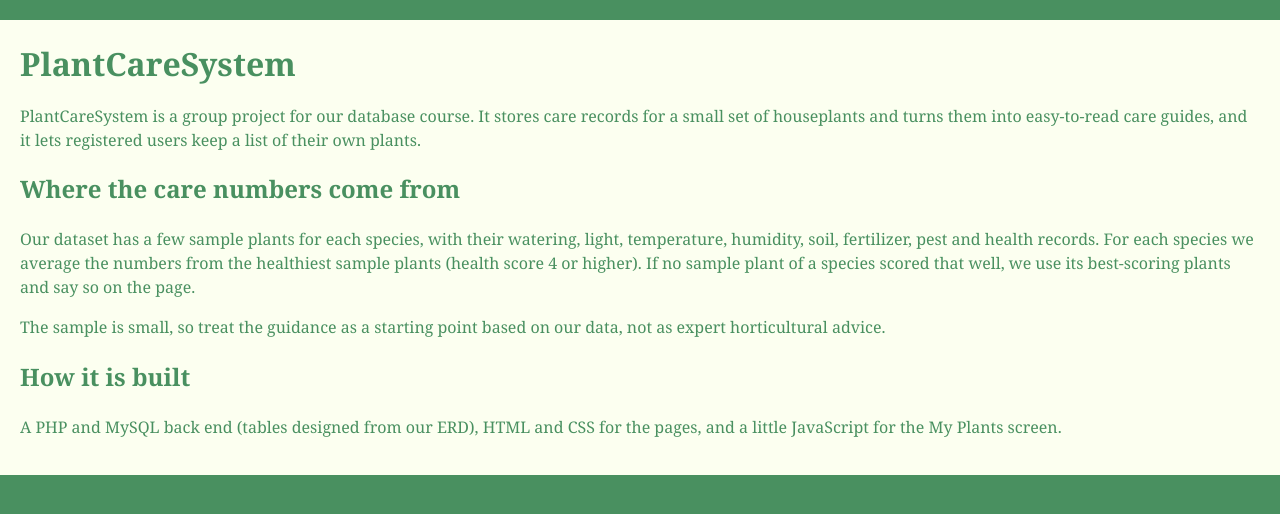
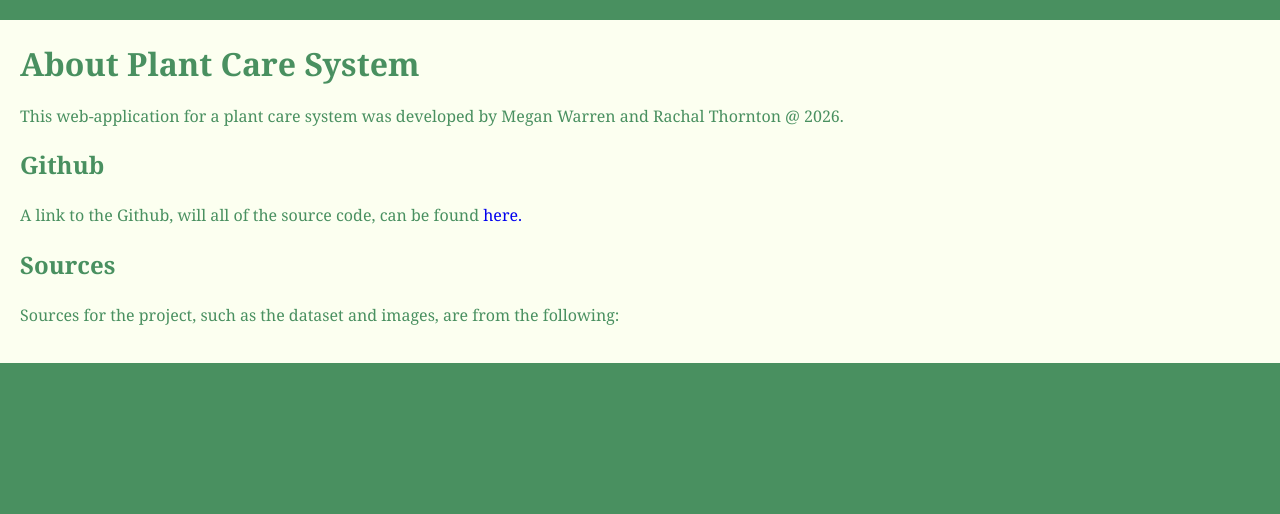
Before and after one commit to poopydesu/485_Plant_Care_System, a PHP site: page /about.php in a window 1280 px wide. Shown: the part 80-594 px from the top of the page. Run offline with PHP 8.4, Linux system fonts and the light colour scheme.

Commit message:
Update about.php text

```diff
--- a/src/about.php
+++ b/src/about.php
@@ -4,31 +4,22 @@ $pageTitle = 'Plant Care About';
 require __DIR__ . '/../includes/header.php';
 ?>
 
-    <div class="no-flex-body">
-        <h1>PlantCareSystem</h1>
+     <div class="no-flex-body">
+        <h1>About Plant Care System</h1>
         <p>
-            PlantCareSystem is a group project for our database course. It stores care records for a small
-            set of houseplants and turns them into easy-to-read care guides, and it lets registered users keep a
-            list of their own plants.
+            This web-application for a plant care system was developed by Megan Warren and Rachal Thornton @ 2026.
         </p>
 
-        <h2>Where the care numbers come from</h2>
+        <h2>Github</h2>
         <p>
-            Our dataset has a few sample plants for each species, with their watering, light, temperature,
-            humidity, soil, fertilizer, pest and health records. For each species we average the numbers from the
-            healthiest sample plants (health score 4 or higher). If no sample plant of a species scored that
-            well, we use its best-scoring plants and say so on the page.
-        </p>
-        <p>
-            The sample is small, so treat the guidance as a starting point based on our data, not as expert
-            horticultural advice.
+            A link to the Github, will all of the source code, can be found <a href="https://github.com/poopydesu/485_Plant_Care_System.git">here.</a>
         </p>
 
-        <h2>How it is built</h2>
+        <h2>Sources</h2>
         <p>
-            A PHP and MySQL back end (tables designed from our ERD), HTML and CSS for the pages, and a little
-            JavaScript for the My Plants screen.
+            Sources for the project, such as the dataset and images, are from the following:
+            <!--TODO: enter list of sources-->
         </p>
-    </div>
+     </div>
 </body>
 </html>
```
